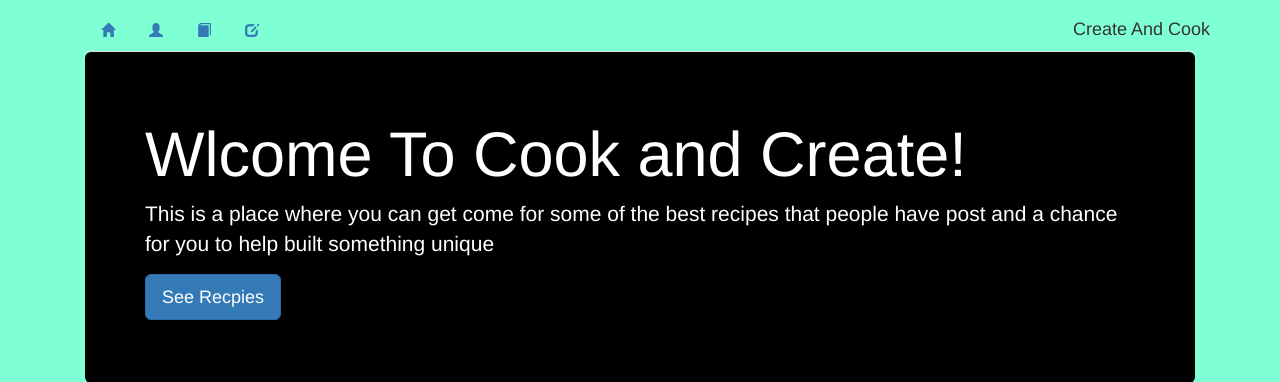
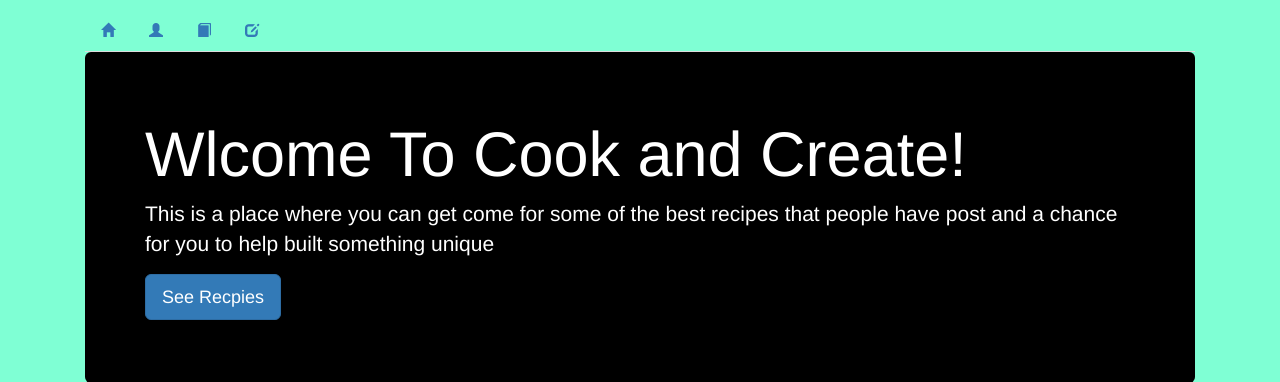
Before and after one commit to patrickoneill/paddys-recipe-app, a Flask app: page /edit_recpies in a window 1280 px wide. Shown: the top 382 px of the page. Run offline with Flask 2, Linux system fonts and the light colour scheme; some libraries are stand-ins or nearby versions.

Commit message:
changes layout

```diff
--- a/templates/base.html
+++ b/templates/base.html
@@ -17,14 +17,10 @@
     <div class="container navigation">
         <div class="container-fluid">
             <ul class="nav nav-tabs">
-                <li role="presentation"><a href="{{ url_for('index') }}"><i class="glyphicon glyphicon-home"></i></a></li>
-                <li role="presentation"><a href="{{ url_for('see_recipes') }}"><i class="glyphicon glyphicon-user"></i></a></li>
-                <li role="presentation"><a href="{{ url_for('create_recipe') }}"><i class="glyphicon glyphicon-book"></i></a></li>
-                <li role="presentation"><a href="{{ url_for('edit_recipe') }}"><i class="glyphicon glyphicon-edit"></i></a></li>
-
-                <div class="row">
-                    <h4 class="pull-right">Create And Cook</h4>
-                </div>
+                <li role="presentation"><a href="{{ url_for('index') }}" class="glyph-btn"><i class="glyphicon glyphicon-home"></i></a></li>
+                <li role="presentation"><a href="{{ url_for('see_recipes') }}" class="glyph-btn"><i class="glyphicon glyphicon-user"></i></a></li>
+                <li role="presentation"><a href="{{ url_for('create_recipe') }}" class="glyph-btn"><i class="glyphicon glyphicon-book"></i></a></li>
+                <li role="presentation"><a href="{{ url_for('edit_recipe') }}" class="glyph-btn"><i class="glyphicon glyphicon-edit"></i></a></li>
 
             </ul>
         </div>
```
